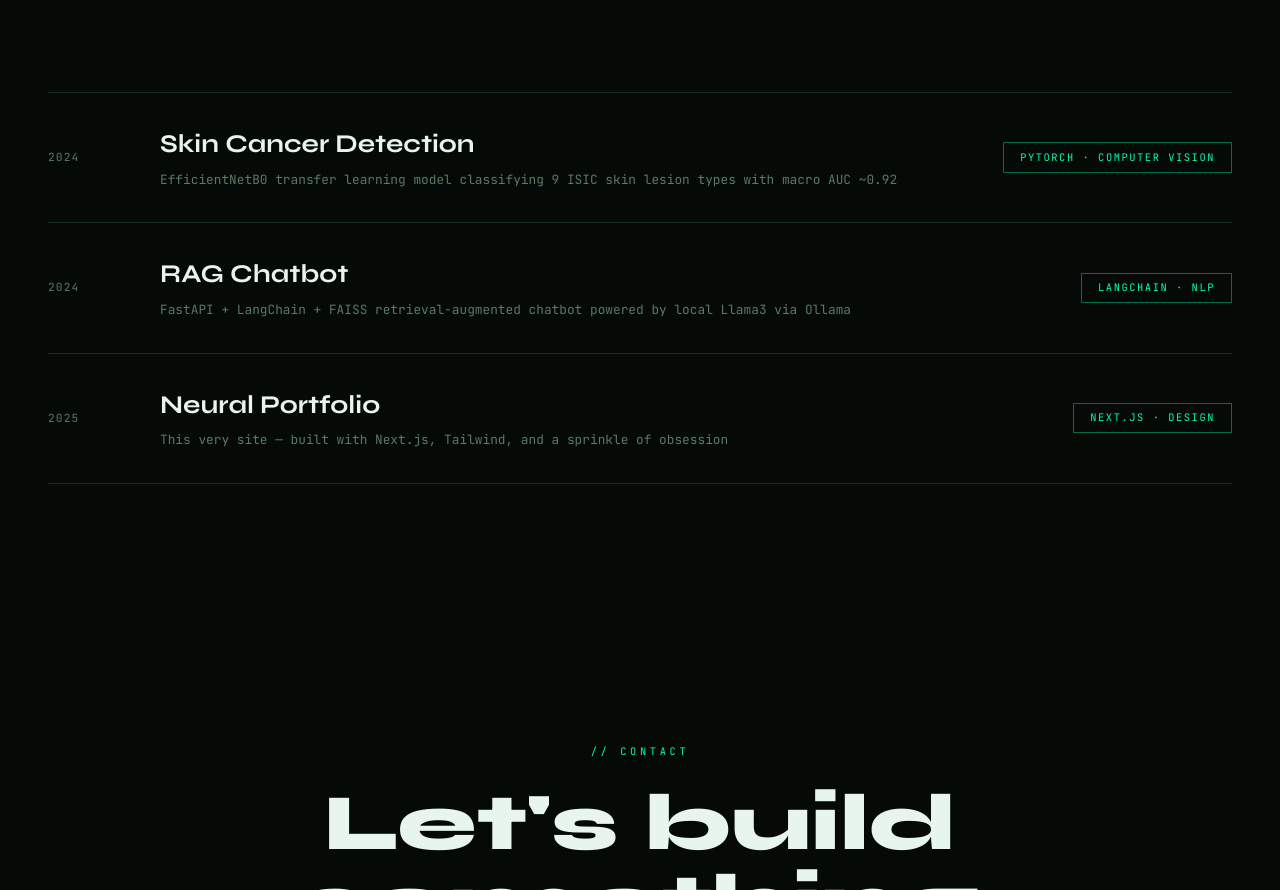
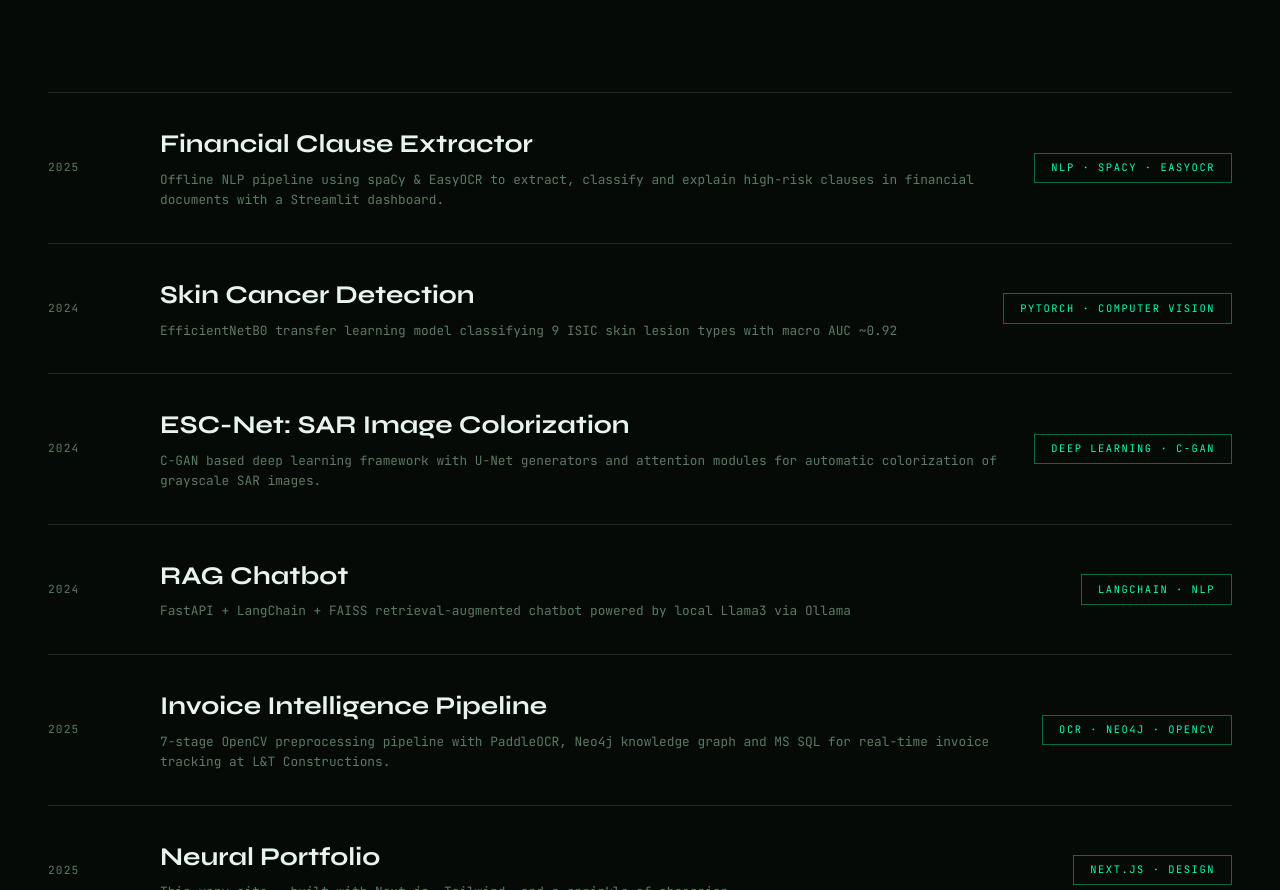
Before and after one commit to Mannadithya/portfolio, a Next.js app: page / in a window 1280 px wide. Shown: the part 1910-2800 px from the top of the page. Built offline with nearby package versions, Linux system fonts and the light colour scheme.

Commit message:
adding projects

```diff
--- a/app/page.tsx
+++ b/app/page.tsx
@@ -2,17 +2,40 @@
 import { useEffect, useRef, useState } from "react";
 
 const PROJECTS = [
+
+
+   {
+    title: "Financial Clause Extractor",
+    desc: "Offline NLP pipeline using spaCy & EasyOCR to extract, classify and explain high-risk clauses in financial documents with a Streamlit dashboard.",
+    tag: "NLP · spaCy · EasyOCR",
+    year: "2025",
+  },
+
   {
     title: "Skin Cancer Detection",
     desc: "EfficientNetB0 transfer learning model classifying 9 ISIC skin lesion types with macro AUC ~0.92",
     tag: "PyTorch · Computer Vision",
     year: "2024",
   },
+
+  {
+    title: "ESC-Net: SAR Image Colorization",
+    desc: "C-GAN based deep learning framework with U-Net generators and attention modules for automatic colorization of grayscale SAR images.",
+    tag: "Deep Learning · C-GAN",
+    year: "2024",
+  },
+
   {
     title: "RAG Chatbot",
     desc: "FastAPI + LangChain + FAISS retrieval-augmented chatbot powered by local Llama3 via Ollama",
     tag: "LangChain · NLP",
     year: "2024",
+  },
+  {
+    title: "Invoice Intelligence Pipeline",
+    desc: "7-stage OpenCV preprocessing pipeline with PaddleOCR, Neo4j knowledge graph and MS SQL for real-time invoice tracking at L&T Constructions.",
+    tag: "OCR · Neo4j · OpenCV",
+    year: "2025",
   },
   {
     title: "Neural Portfolio",
@@ -663,6 +686,8 @@ export default function Home() {
               <a href="https://github.com/Mannadithya" target="_blank" rel="noopener noreferrer" className="contact-link">GitHub</a>
               <a href="https://www.linkedin.com/in/mannadithya-a-7a88321bb/" target="_blank" rel="noopener noreferrer" className="contact-link">LinkedIn</a>
               <a href="/RESUME.pdf" target="_blank" rel="noopener noreferrer" className="contact-link">Resume</a>
+              <a href="7550050016" target="blank" rel="noopener noreferrer" className="contact-link">Phone</a>
+              <a href="mailto:mannadithya@gmail.com" target="_blank" rel="noopener noreferrer" className="contact-link">Gmail</a>
             </div>
           </div>
         </section>
```
